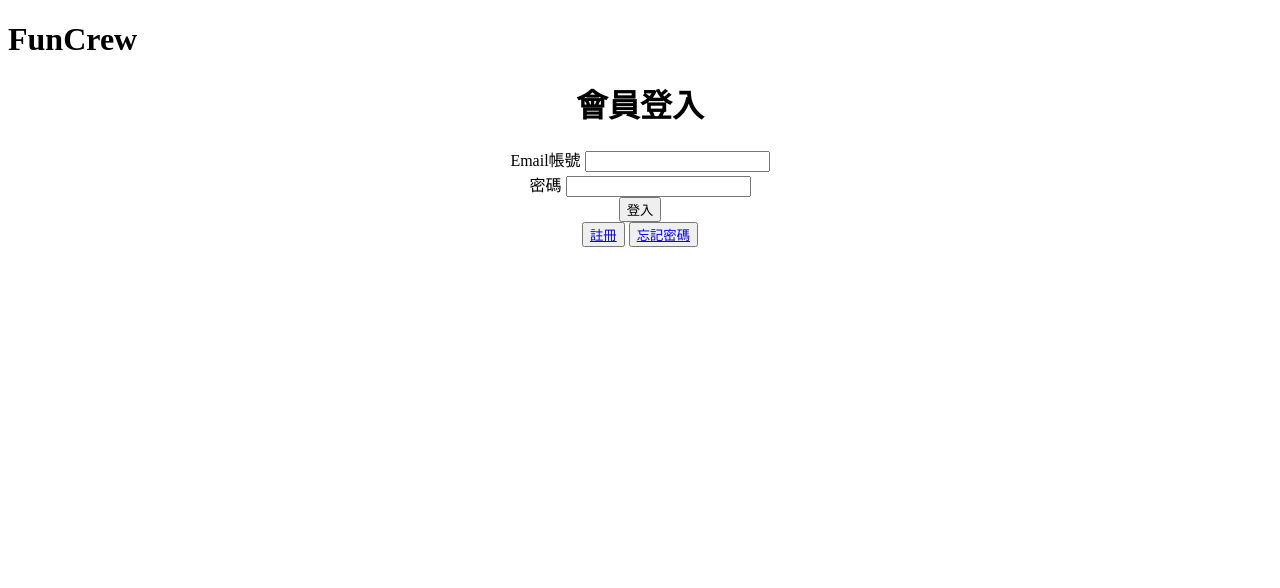
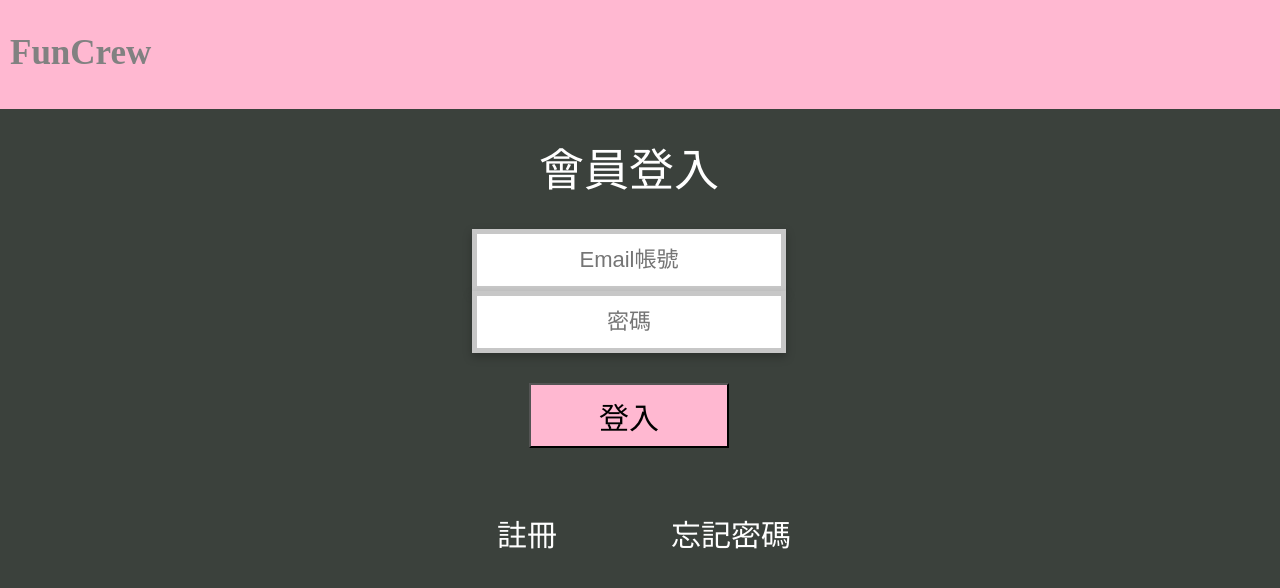
Before and after one commit to LittleBri32/Group_System, a Flask app: page / in a window 1280 px wide. Shown: the top 588 px of the page. Run offline with Flask 3, Linux system fonts and the light colour scheme.

Commit message:
upload the latest version

```diff
--- a/FunCrew/templates/login.html
+++ b/FunCrew/templates/login.html
@@ -4,29 +4,111 @@
 <head>
     <title>登入頁面</title>
     <style>
-        .center {
+        /* .center {
             text-align: center;
+        } */
+        .title_bar
+        {
+            background-color:#ffb8d1;
+            height:109px;
+            width:1280px;
+            position:absolute;
+            top:0px;
+            left:0px;
+
+        }
+        h1 {
+            color:#818181;
+            /* text-align:center;  vertical-align:text-middle; */
+            font-size:35px;/* font-family:Inter; */
+            left:10px;
+            top:10px;
+            width:350px;
+            height:42px;
+            position:absolute;
+            line-height:auto;
+            border-style:hidden;
+            outline:none;
+        }
+        .center
+        {
+            color:#ffffff;
+            text-align:center;
+            vertical-align:text-middle;
+            font-size:25px;
+            font-family:Inter;
+            line-height:auto;
+            border-style:hidden;
+            outline:none;
+            left:427px;
+            top:134px;
+
+            /* position:absolute; */
+            width:200px;
+        }
+        .會員登入{
+            font-family:inherit;
+            color:#ffffff;
+            text-align:center;
+            vertical-align:text-middle;
+            font-size:45px;
+            line-height:auto;
+            border-style:hidden;
+            outline:none;
+            left:427px;
+            top:134px;
+            position:absolute;
+            width:404px;
+        }
+        input
+        {
+            text-align:center;
+            background-color:#ffffff;
+            height:50px;
+            width:300px;
+            filter:drop-shadow(0px 4px 4px rgba(0,0,0,0.25));
+            border:5px solid rgba(0, 0, 0, 0.2199999988079071);
+            top:400px;
+            left:399px;
+        }
+        .button{
+            background-color:#ffb8d1;
+            height:65px;
+            width:200px;
+        }
+        .button-group {
+            display: flex;
+            justify-content: space-between;
+            height:65px;
+        }
+        a{
+            text-decoration-line: none;
+            color: #ffffff;
+
         }
     </style>
 </head>
 
-<body>
-    <h1>FunCrew</h1>
-    <div class="center">
-        <h1>會員登入</h1>
-        <form action="/user/signin" method="POST">
-            Email帳號 <input type="text" name = "email" /><br />
-            密碼 <input type="text" name = "password" /><br />
-            {% if msg %}
-            <p>{{ msg }}</p>
-            {% endif %}
-            <button>登入</button>
-        </form>
-        <button><a href="/signup">註冊</a></button>
-        <button><a href="/forgotPassword">忘記密碼</a></button>
-
-
+<body style="background-color:#3B413C;"">
+    <div class="title_bar"><h1>FunCrew</h1></div>
+    <div class="會員登入">會員登入
+        <span class="center">
+            <form action="/user/signin" method="POST">
+                <br/>
+                <input type="text" name ="email" placeholder="Email帳號" color =#b6b6b6d2 style="font-size:22px"/><br/>
+                <input type="password" name ="password" placeholder="密碼" color = #b6b6b6d2 style="font-size:22px"/><br/>
+                <br/>
+                <button class="button" style="font-size: 30px;">登入</button>
+                {% if msg %}
+                <p>{{ msg }}</p>
+                {% endif %}
+            </form>
+            <br/>
+            <span class="button-group">
+                <button style="font-size: 30px; background-color: #3B413C; width: 200px; border: #3B413C;"><a href="/signup" style="color:#ffffff">註冊</a></button>
+                <button style="font-size: 30px; background-color: #3B413C; width: 200px; border: #3B413C;"><a href="/forgotPassword">忘記密碼</a></button>
+            </span>
+        </span>
     </div>
 </body>
-
 </html>
```
Also changed, not shown: FunCrew/funCrew_db.db.
